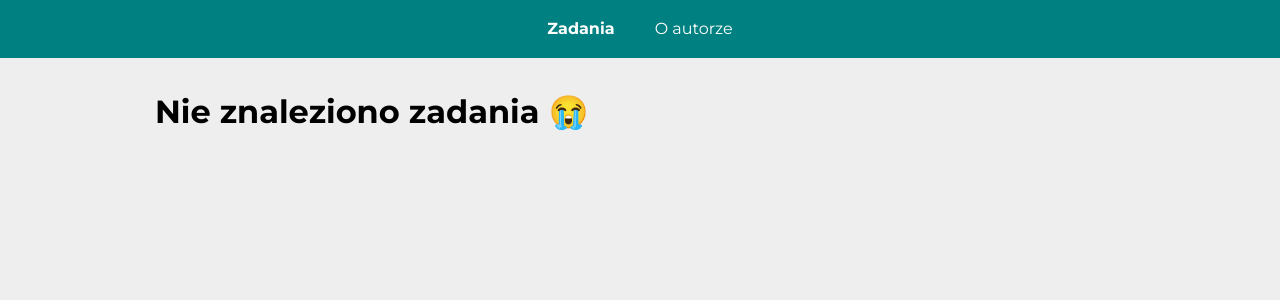
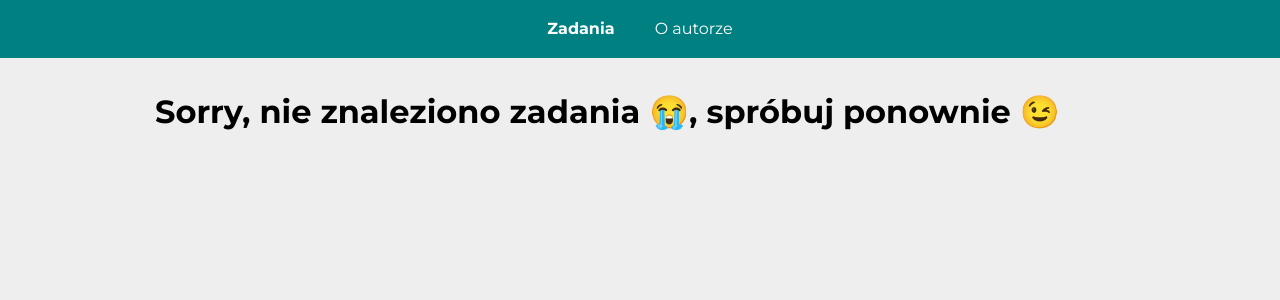
Before and after one commit to Piotr-Godlewski/tasklist-react, a React (Create React App) app: page /#/tasks/1 in a window 1280 px wide. Shown: the top 300 px of the page. Built offline with nearby package versions, Linux system fonts and the light colour scheme.

Commit message:
content update task not found

```diff
--- a/src/features/tasks/TaskPage/index.js
+++ b/src/features/tasks/TaskPage/index.js
@@ -21,7 +21,7 @@ const TaskPage = () => {
               body={<TaskStatus/>}
             />
           </>
-          : <Header>Nie znaleziono zadania 😭</Header>
+          : <Header>Sorry, nie znaleziono zadania 😭, spróbuj ponownie 😉</Header>
         }
       </>
     </Container>
```
